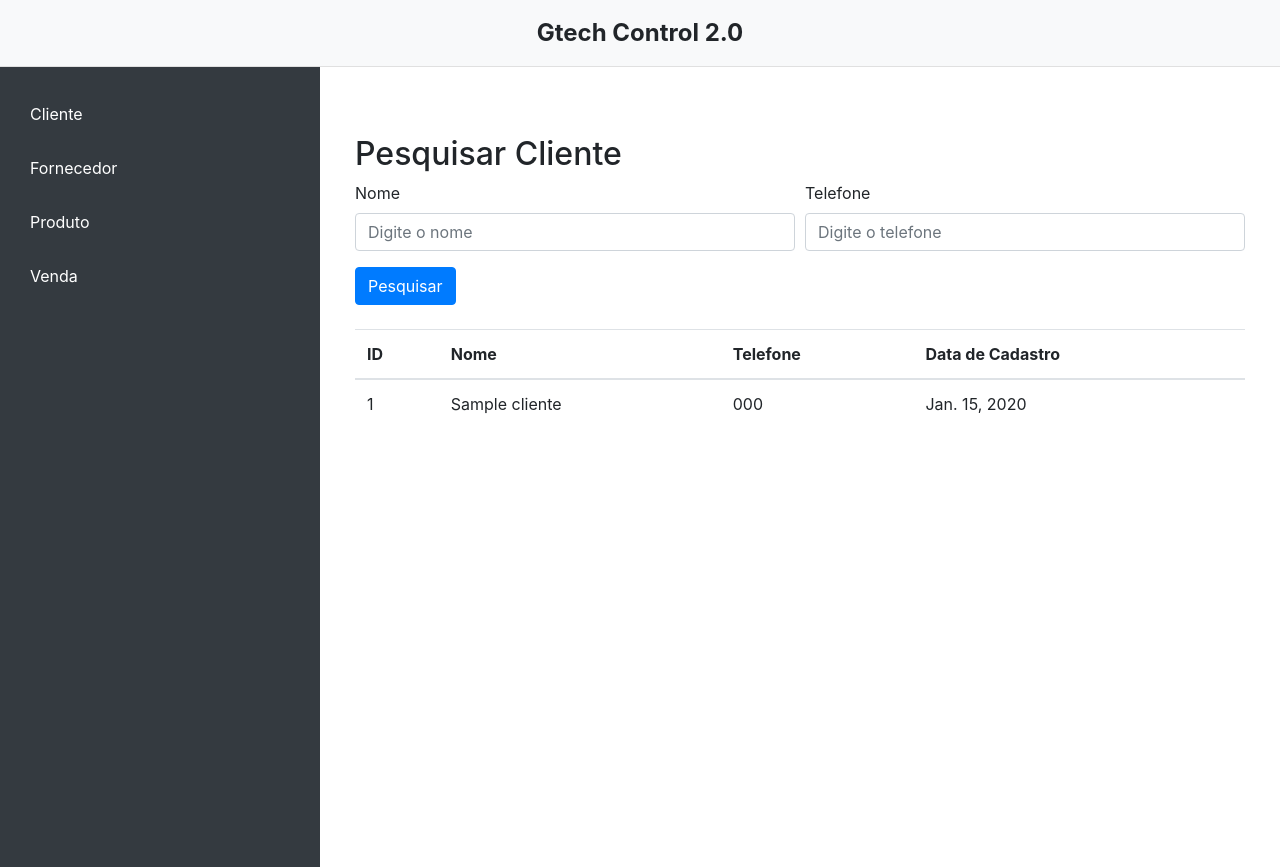
After one commit to mitojsdev/gtech_web, a Django app: page /inicio/pesquisar-cliente/ in a window 1280 px wide. The commit adds this page. Run offline with Django 5.2, Linux system fonts and the light colour scheme; tables that the repository leaves empty hold one stand-in row (values such as "Sample post"); some libraries are stand-ins or nearby versions.

Commit message:
ajustes para tela de pesquisa de clientes

```diff
--- /dev/null
+++ b/inicio/templates/base.html
@@ -0,0 +1,91 @@
+<!DOCTYPE html>
+<html lang="en">
+<head>
+    {% load static %}
+    <meta charset="UTF-8">
+    <meta name="viewport" content="width=device-width, initial-scale=1.0">
+    <title>{% block title %}Gtech Control 2.0{% endblock %}</title>
+    <!-- Bootstrap CSS -->
+    <link href="https://stackpath.bootstrapcdn.com/bootstrap/4.5.2/css/bootstrap.min.css" rel="stylesheet">
+    <style>
+        .menu-lateral {
+            height: 100vh;
+            background-color: #343a40;
+            padding-top: 20px;
+        }
+        .menu-lateral ul {
+            list-style-type: none;
+            padding: 0;
+        }
+        .menu-lateral ul li a {
+            color: white;
+            padding: 15px;
+            display: block;
+            text-decoration: none;
+        }
+        .menu-lateral ul li a:hover {
+            background-color: #495057;
+        }
+        .header {
+            background-color: #f8f9fa;
+            padding: 15px;
+            text-align: center;
+            font-size: 24px;
+            font-weight: bold;
+            border-bottom: 1px solid #e0e0e0;
+        }
+        .content {
+            padding: 20px;
+        }
+    </style>
+</head>
+<body>
+
+<div class="container-fluid">
+    <!-- Cabeçalho com o nome da aplicação -->
+    <div class="row">
+        <div class="col-12 header">
+            Gtech Control 2.0
+        </div>
+    </div>
+
+    <div class="row">
+        <!-- Menu Lateral -->
+        <div class="col-3 menu-lateral">
+            <ul>
+                <li>
+                    <a href="#" onclick="toggleSubMenu('submenu-cliente')">Cliente</a>
+                    <ul id="submenu-cliente" style="display:none;">
+                        <li><a href="#" onclick="showForm('form-cliente')">Cadastrar Cliente</a></li>
+                        <li><a href="{% url 'pesquisar_cliente' %}">Pesquisar Cliente</a></li>
+                    </ul>
+                </li>
+                <li><a href="#">Fornecedor</a></li>
+                <li><a href="#">Produto</a></li>
+                <li><a href="#">Venda</a></li>
+            </ul>
+        </div>
+
+        <!-- Conteúdo principal -->
+        <div class="col-9 content">
+            {% block content %}
+            <!-- O conteúdo de cada página será renderizado aqui -->
+            {% endblock %}
+        </div>
+    </div>
+</div>
+
+<!-- Script para alternar submenu -->
+<script>
+    function toggleSubMenu(id) {
+        var submenu = document.getElementById(id);
+        submenu.style.display = submenu.style.display === 'none' ? 'block' : 'none';
+    }
+</script>
+
+<!-- Bootstrap JS (opcional) -->
+<script src="https://code.jquery.com/jquery-3.5.1.slim.min.js"></script>
+<script src="https://cdn.jsdelivr.net/npm/bootstrap@4.5.2/dist/js/bootstrap.bundle.min.js"></script>
+
+</body>
+</html>
--- /dev/null
+++ b/inicio/templates/pesquisar_cliente.html
@@ -0,0 +1,50 @@
+{% extends 'base.html' %}
+
+{% block title %}Pesquisar Cliente{% endblock %}
+
+{% block content %}
+<div class="container mt-5">
+    <h2>Pesquisar Cliente</h2>
+
+    <!-- Formulário de Pesquisa -->
+    <form method="GET" action="{% url 'pesquisar_cliente' %}">
+        <div class="form-row">
+            <div class="form-group col-md-6">
+                <label for="nome">Nome</label>
+                <input type="text" class="form-control" id="nome" name="nome" value="{{ nome }}" placeholder="Digite o nome">
+            </div>
+            <div class="form-group col-md-6">
+                <label for="telefone">Telefone</label>
+                <input type="text" class="form-control" id="telefone" name="telefone" value="{{ telefone }}" placeholder="Digite o telefone">
+            </div>
+        </div>
+        <button type="submit" class="btn btn-primary">Pesquisar</button>
+    </form>
+
+    <!-- Tabela de Clientes -->
+    <table class="table mt-4">
+        <thead>
+            <tr>
+                <th>ID</th>
+                <th>Nome</th>
+                <th>Telefone</th>
+                <th>Data de Cadastro</th>
+            </tr>
+        </thead>
+        <tbody>
+            {% for cliente in clientes %}
+            <tr>
+                <td>{{ cliente.id_cliente }}</td>
+                <td>{{ cliente.nome }}</td>
+                <td>{{ cliente.telefone }}</td>
+                <td>{{ cliente.data_cadastro }}</td>
+            </tr>
+            {% empty %}
+            <tr>
+                <td colspan="4" class="text-center">Nenhum cliente encontrado</td>
+            </tr>
+            {% endfor %}
+        </tbody>
+    </table>
+</div>
+{% endblock %}
--- a/inicio/urls.py
+++ b/inicio/urls.py
@@ -3,4 +3,6 @@ from . import views
 
 urlpatterns = [path('login/',views.login_view, name='login'),
                path('telainicio/', views.tela_inicial,name='telaInicio'),
-               path('cadastrar_cliente/', views.cadastrar_cliente,name='cadastrar_cliente'),]
+               path('cadastrar_cliente/', views.cadastrar_cliente,name='cadastrar_cliente'),
+               path('pesquisar-cliente/', views.pesquisar_cliente, name='pesquisar_cliente'),
+]
--- a/inicio/views.py
+++ b/inicio/views.py
@@ -1,6 +1,7 @@
 from django.shortcuts import render, redirect
 from django.http import HttpResponse
 from .models import Usuario, Cliente  # Importe o modelo de usuário
+from django.contrib import messages
 
 
 def login_view(request):
@@ -34,15 +35,39 @@ def cadastrar_cliente(request):
         telefone = request.POST.get('telefone')
         data_cadastro = request.POST.get('data_cadastro')
 
+        try:
 
-        # Inserir os dados no banco de dados
-        cliente = Cliente(nome=nome, telefone=telefone, data_cadastro=data_cadastro)
-        cliente.save()
+            # Inserir os dados no banco de dados
+            cliente = Cliente(nome=nome, telefone=telefone, data_cadastro=data_cadastro)
+            cliente.save()
 
-        success_message = "Cliente cadastrado com sucesso!"
+            messages.success(request, 'Cliente cadastrado com sucesso!')
+        except Exception as e:
+            if 'unicidade' in str(e):
+                messages.error(request,'Ocorreu um erro ao inserir o cliente. Cliente informado já existe.')
+            else:
+                messages.error(request,'Ocorreu um erro ao inserir o cliente. Tente novamente.')
 
-        # Redirecionar após o cadastro
-        return render(request, 'tela_inicial.html', {'success_message': success_message})  # Redireciona para a tela inicial ou para onde quiser
-
+        return redirect('telaInicio')
     # Apenas para renderizar a página se o método for GET
     return render(request, 'cadastrar_cliente.html')
+
+def pesquisar_cliente(request):
+    nome = request.GET.get('nome', '')
+    telefone = request.GET.get('telefone', '')
+
+    # Consulta de clientes com base no nome e telefone (caso fornecidos)
+    clientes = Cliente.objects.all()
+
+    if nome:
+        clientes = clientes.filter(nome__icontains=nome)
+    if telefone:
+        clientes = clientes.filter(telefone__icontains=telefone)
+
+    context = {
+        'clientes': clientes,
+        'nome': nome,
+        'telefone': telefone
+    }
+
+    return render(request, 'pesquisar_cliente.html', context)
```
Also changed, not shown: gtech_web/settings.py (+9 -0 lines), inicio/templates/tela_inicial.html (+35 -4 lines).
